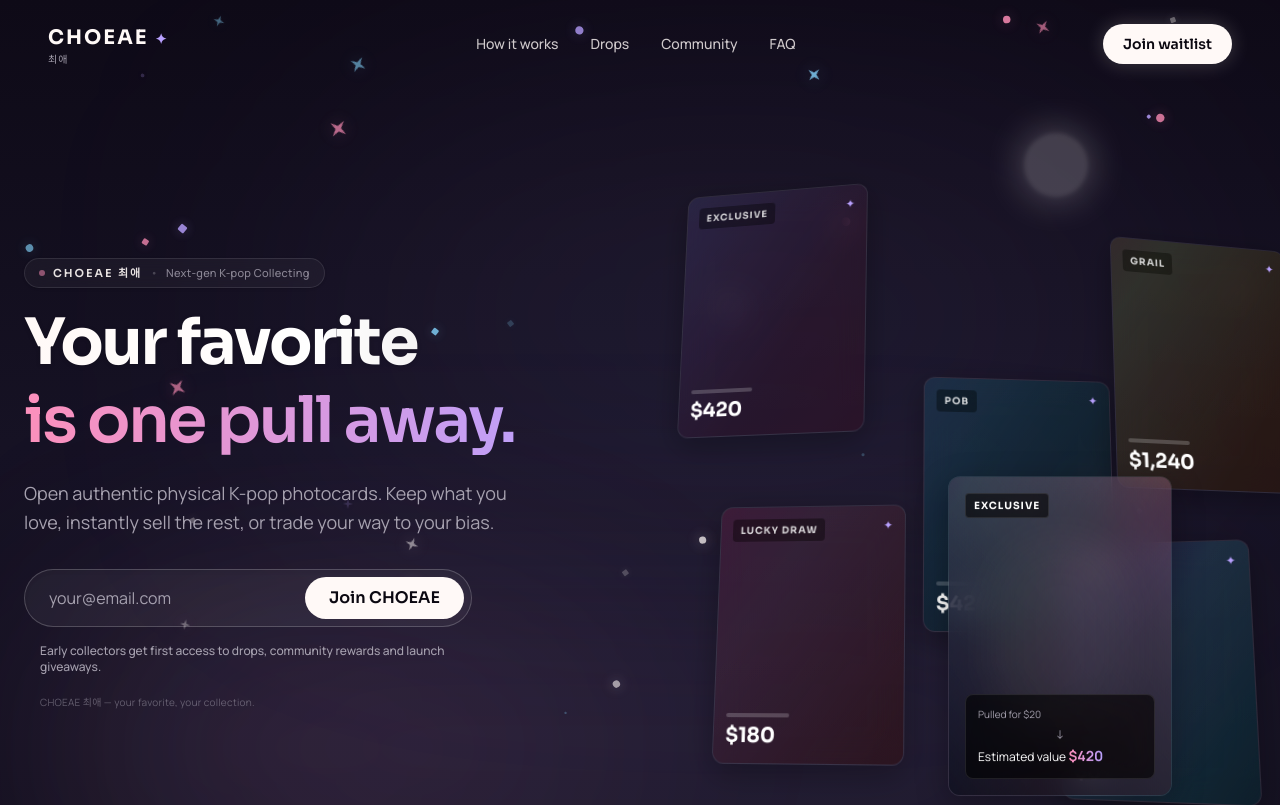
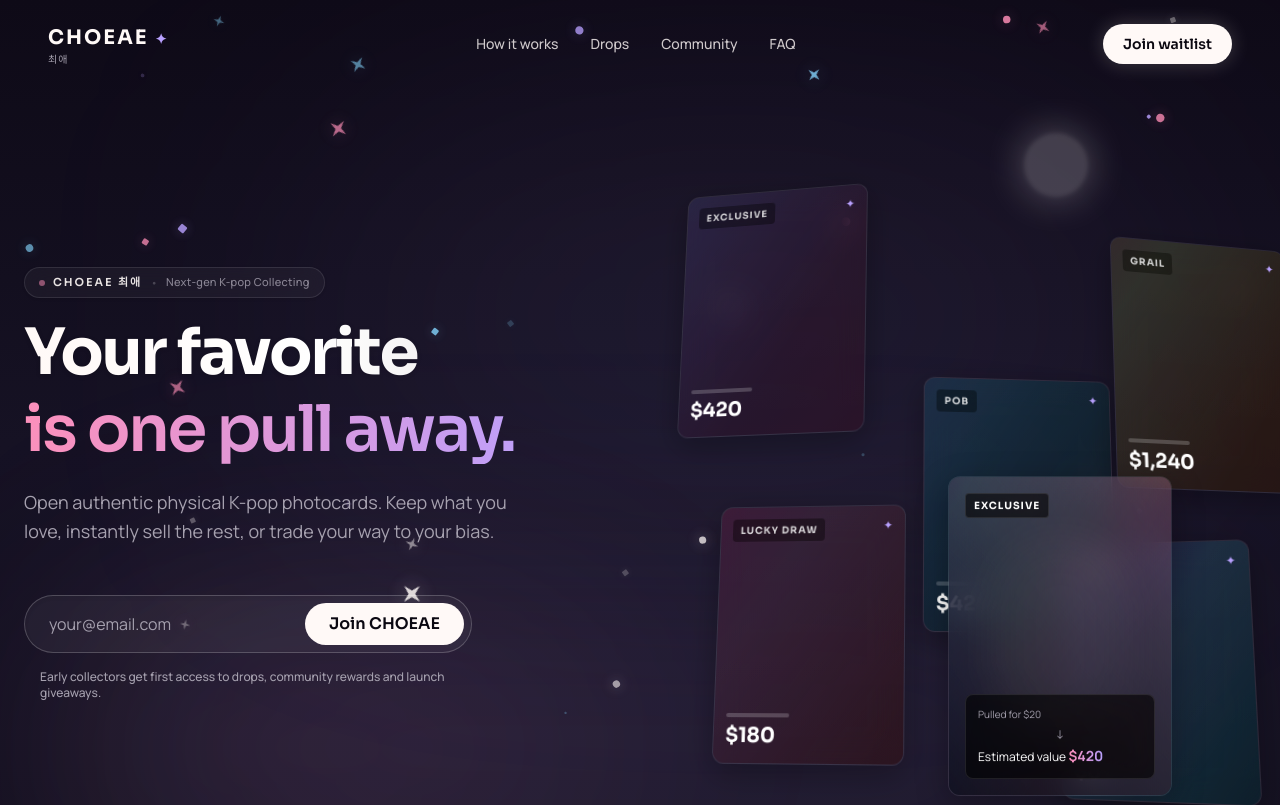
Before and after one commit to Spark1ezz/choeae-landing, a Next.js app: page / in a window 1280 px wide. Shown: the top 805 px of the page. Built offline with nearby package versions, Linux system fonts and the light colour scheme.

Commit message:
style: remove duplicate footnote and lower waitlist form

```diff
--- a/src/components/WaitlistForm.tsx
+++ b/src/components/WaitlistForm.tsx
@@ -70,7 +70,7 @@
   ];
 
   return (
-    <div className="w-full max-w-md mt-6 md:mt-8">
+    <div className="w-full max-w-md mt-8 md:mt-12">
       <AnimatePresence mode="wait">
         {step === 1 && (
           <motion.form
@@ -100,9 +100,6 @@
             </div>
             <p className="text-xs text-moon-grey font-medium px-4">
               Early collectors get first access to drops, community rewards and launch giveaways.
-            </p>
-            <p className="text-[10px] text-moon-grey/50 px-4 mt-1 tracking-wide">
-              CHOEAE 최애 — your favorite, your collection.
             </p>
           </motion.form>
         )}
```
